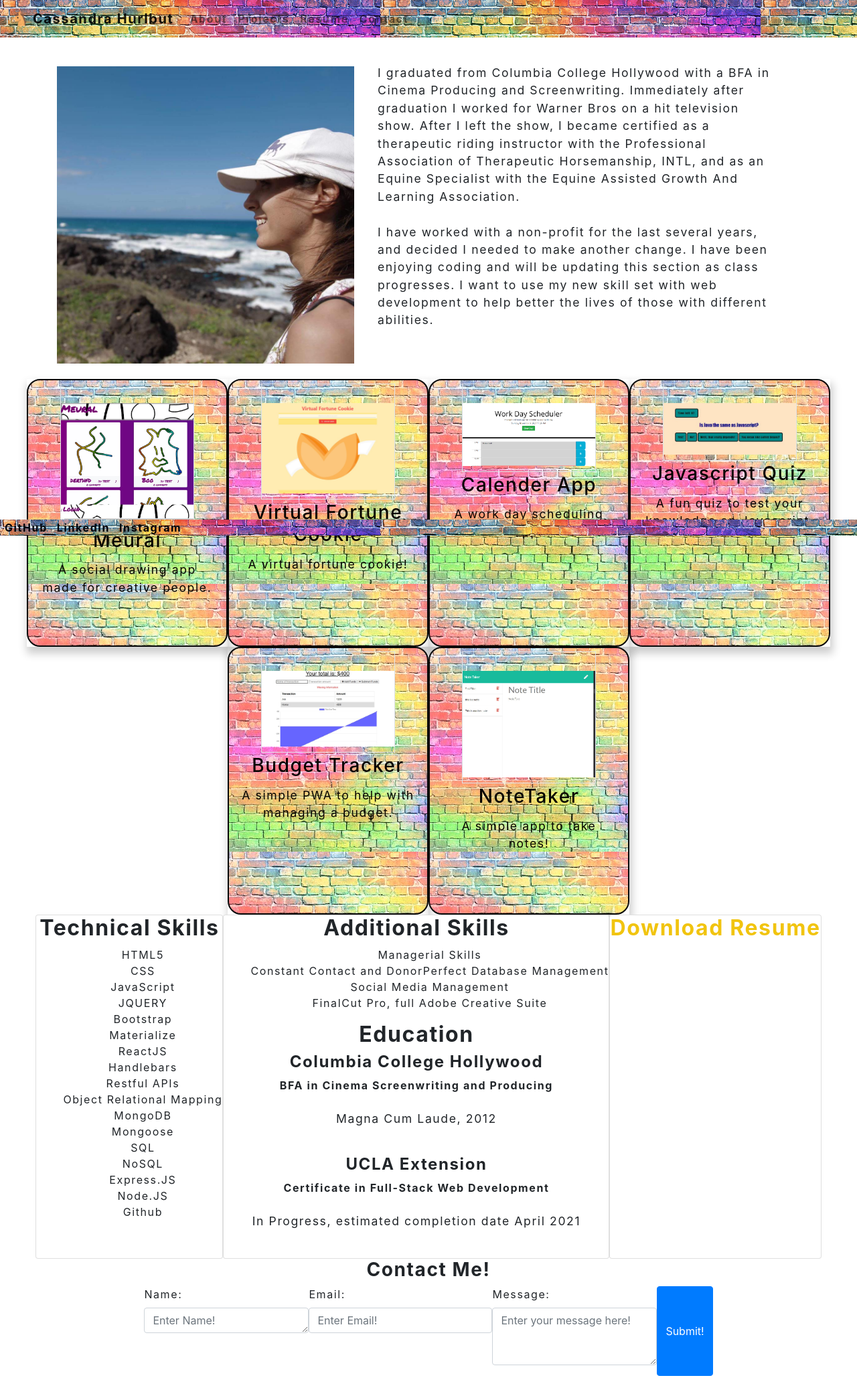
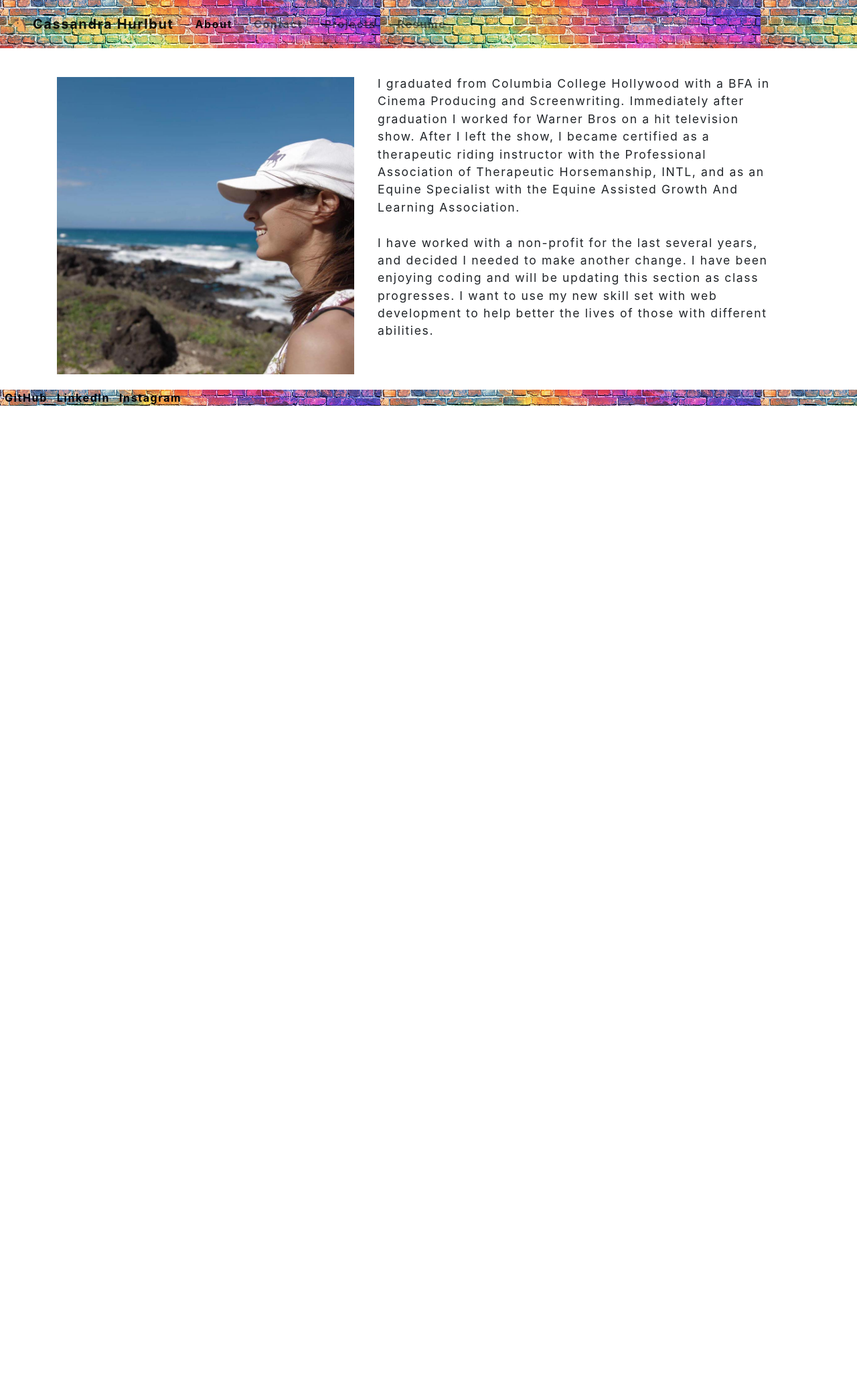
Before and after one commit to clhurlbut/React-Portfolio, a React (Create React App) app: page / in a window 1280 px wide. Shown: the whole page at 67% size. After the commit the page ends 800 px from the top, so only its background shows below. Built offline with nearby package versions, Linux system fonts and the light colour scheme.

Commit message:
reworked the navbar for conditional rendering

```diff
--- a/src/components/Navigation/index.js
+++ b/src/components/Navigation/index.js
@@ -4,35 +4,16 @@ import Nav from 'react-bootstrap/Nav';
 
 
 function Navigation(props) {
+    const tabs = ['About', 'Contact', 'Projects', 'Resume'];
     return (
         <Navbar className="header">
-            <Navbar.Brand href="#about">🐴 Cassandra Hurlbut</Navbar.Brand>
+            <Navbar.Brand href="/">🐴 Cassandra Hurlbut</Navbar.Brand>
             <Navbar.Toggle aria-controls="basic-navbar-nav" />
             <Navbar.Collapse id="basic-navbar-nav">
                 <Nav className="mr-auto">
-                    <Nav.Link href={"#about"}>About</Nav.Link>
-                    <Nav.Link href={"#projects"}>Projects</Nav.Link>
-                    <Nav.Link href={"#resume"}>Resume</Nav.Link>
-                    <Nav.Link href={"#contact"}>Contact</Nav.Link>
-                </Nav>
-            </Navbar.Collapse>
-        </Navbar>
-    );
-}
-/*
-function Navigation(props) {
-    const tabs = ['About', 'Contact', 'Projects', 'Resume'];
-    return (
-        <header className="header">
-            <h2>
-                <a href="/">
-                    <span >🐴</span> Cassandra Hurlbut
-          </a>
-            </h2>
-            <nav >
-                <ul className="flex-wrap">
+
                     {tabs.map(tab => (
-                        <li key={tab}>
+                        <Nav.Link key={tab}>
                             <a
                                 href={'#' + tab.toLowerCase()}
                                 onClick={() => props.handlePageChange(tab)}
@@ -43,12 +24,13 @@ function Navigation(props) {
                             >
                                 {tab}
                             </a>
-                        </li>
+                        </Nav.Link>
                     ))}
-                </ul>
-            </nav>
-        </header>
+
+
+                </Nav>
+            </Navbar.Collapse>
+        </Navbar>
     );
-} */
-
+}
 export default Navigation;
--- a/src/components/Pages/Contact/index.js
+++ b/src/components/Pages/Contact/index.js
@@ -1,6 +1,6 @@
 import React, { useState } from 'react';
-import { Form } from 'react-bootstrap';
-import { Button } from 'react-bootstrap';
+import Form from 'react-bootstrap/Form'
+import Button from 'react-bootstrap/Button'
 
 import { validateEmail } from '../../../utils/helpers';
 
@@ -41,19 +41,19 @@ function Contact() {
     return (
         <section id='Contact'>
             <h3><strong>Contact Me!</strong></h3>
-            <div className="flex-wrap">
-                <Form onSubmit={handleSubmit}>
+
+            <Form className="flex-wrap" onSubmit={handleSubmit}>
                 <Form.Group controlId="contactName">
-                        <Form.Label htmlFor="name" >Name:</Form.Label>
-                        <Form.Control name="name" as="textarea" rows={1} placeholder="Enter Name!" onBlur={handleChange} />
+                    <Form.Label htmlFor="ame" >Name:</Form.Label>
+                    <Form.Control name="Name" as="textarea" rows={1} placeholder="Enter Name!" onBlur={handleChange} />
                 </Form.Group>
                 <Form.Group controlId="contactEmail">
                     <Form.Label htmlFor="email" >Email:</Form.Label>
-                        <Form.Control name="email" type="email" placeholder="Enter Email!" onBlur={handleChange} />
+                    <Form.Control name="Email" type="email" placeholder="Enter Email!" onBlur={handleChange} />
                 </Form.Group>
                 <Form.Group controlId="contactMessage">
                     <Form.Label htmlFor="message">Message:</Form.Label>
-                        <Form.Control name="message" as="textarea" rows={3} placeholder="Enter your message here!" onBlur={handleChange} />
+                    <Form.Control name="Message" as="textarea" rows={3} placeholder="Enter your message here!" onBlur={handleChange} />
 
                 </Form.Group>
                 {errorMessage && (
@@ -65,7 +65,6 @@ function Contact() {
                     Submit!
                 </Button>
             </Form>
-            </div>
         </section>
     );
 }
--- a/src/components/PortfolioContainer.js
+++ b/src/components/PortfolioContainer.js
@@ -7,7 +7,7 @@ import Contact from '../components/Pages/Contact';
 import Footer from '../components/Footer'
 
 function Portfolio() {
-    /*  const [currentPage, handlePageChange] = useState('About');
+    const [currentPage, handlePageChange] = useState('About');
 
     const renderPage = () => {
         // Add a switch statement that will return the appropriate component of the 'currentPage'
@@ -25,16 +25,18 @@ function Portfolio() {
                 return <About />;
         }
         //
-     }; */
+    };
 
     return (
         <div>
-            <Navigation />
-            <About />
-            <Projects />
-            <Resume />
-            <Contact />
-
+            <Navigation currentPage={currentPage} handlePageChange={handlePageChange} />
+            <div>
+                {
+                    // Render the component returned by 'renderPage()'
+                    renderPage(currentPage)
+                    //
+                }
+            </div>
             <Footer></Footer>
         </div>
     );
```
Lines whose indentation alone changed are shown as unchanged.
